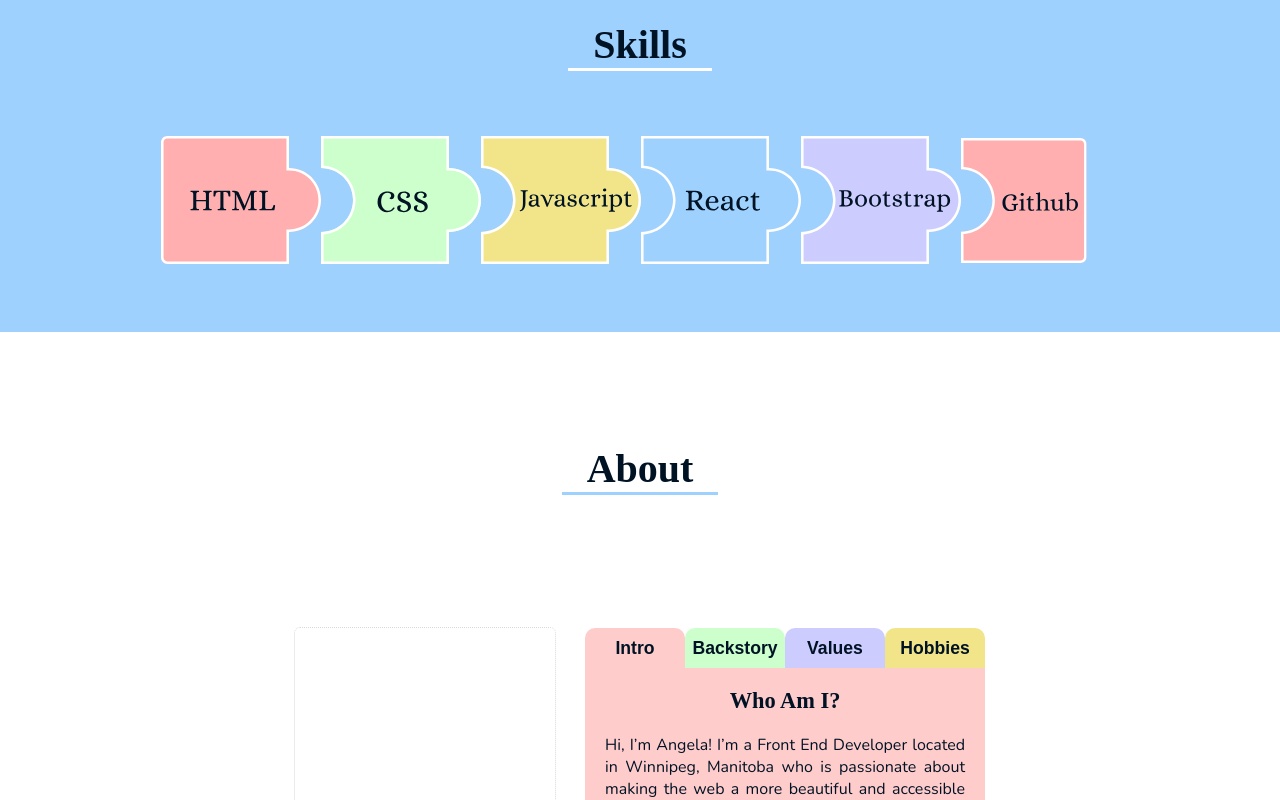
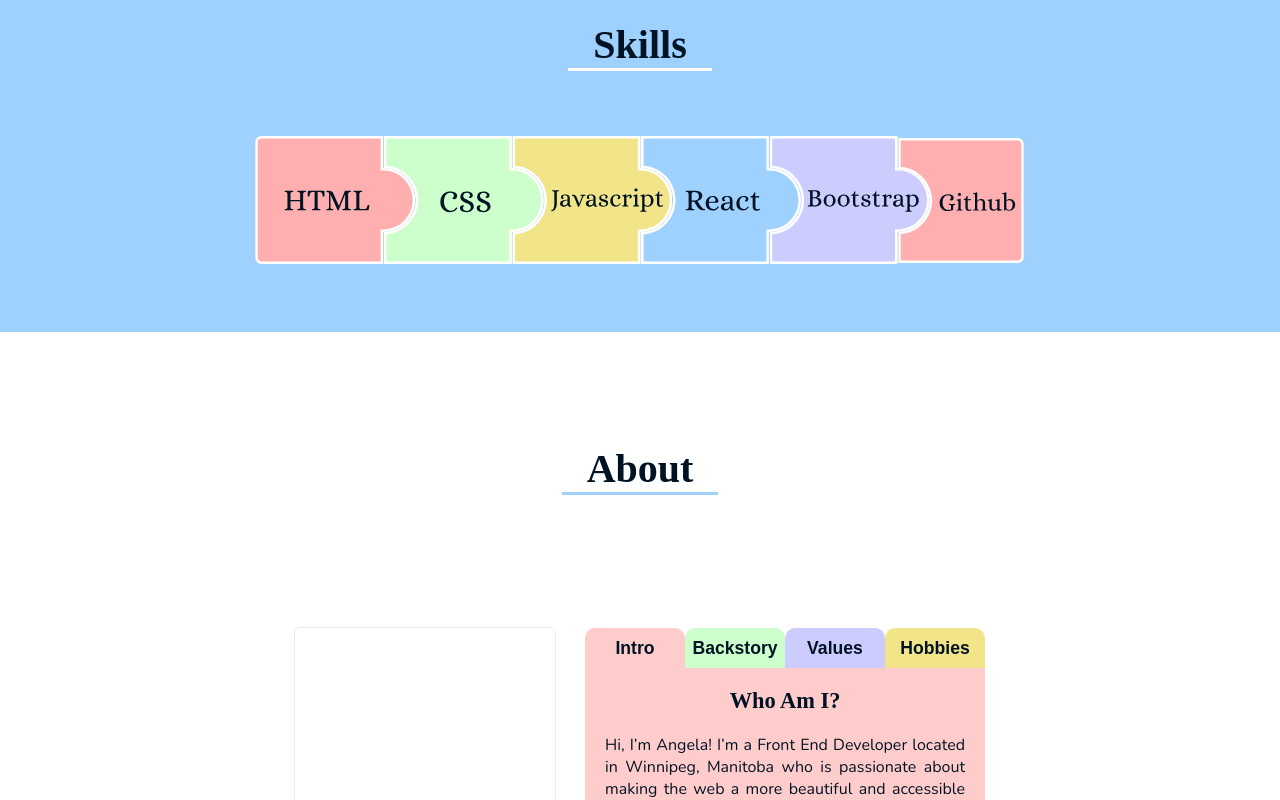
Before and after one commit to ang-riv/portfolio, a React (Create React App) app: page / in a window 1280 px wide. Shown: the part 920-1720 px from the top of the page. Built offline with nearby package versions, Linux system fonts and the light colour scheme; a web font is replaced by a local one.

Commit message:
Changed the margin for when skills puzzle is triggered

```diff
--- a/src/Icons.js
+++ b/src/Icons.js
@@ -68,7 +68,10 @@ export function IntroPuzzle() {
 // puzzle in skill section
 export function SkillsPuzzle() {
   const ref = useRef(null);
-  const isInView = useInView(ref, { threshold: 0.5 });
+  const isInView = useInView(ref, {
+    threshold: 1.0,
+    margin: "-40% 0px",
+  });
   const controls = [
     useAnimation(),
     useAnimation(),
@@ -91,17 +94,15 @@ export function SkillsPuzzle() {
   useEffect(() => {
     if (isInView) {
       runAnimations(controls);
+      console.log("is in view");
     } else {
       resetAnimations(controls);
+      console.log("is not in view");
     }
   }, [isInView, controls]);
 
   const variants = {
-    start: { x: 0, rotate: 0, transition: { delay: 0.3, duration: 0.5 } },
-    move: (custom) => ({
-      x: custom.xDistance,
-      transition: { duration: 0.5 },
-    }),
+    start: { x: 0, rotate: 0, transition: { duration: 0.5 } },
     reset: { x: 0 },
   };
 
@@ -123,7 +124,6 @@ export function SkillsPuzzle() {
     for (let i = 1; i < controlsArr.length; i++) {
       await controlsArr[i].start({
         x: i * distance,
-        transition: { duration: 0.4 },
       });
     }
 
@@ -148,7 +148,10 @@ export function SkillsPuzzle() {
     }
 
     for (let i = 0; i < controlsArr.length; i++) {
-      controlsArr[i].start({ rotate: randomNum() });
+      controlsArr[i].start({
+        rotate: randomNum(),
+        transition: { duration: 0.5 },
+      });
     }
     setWidth(0);
   };
```
